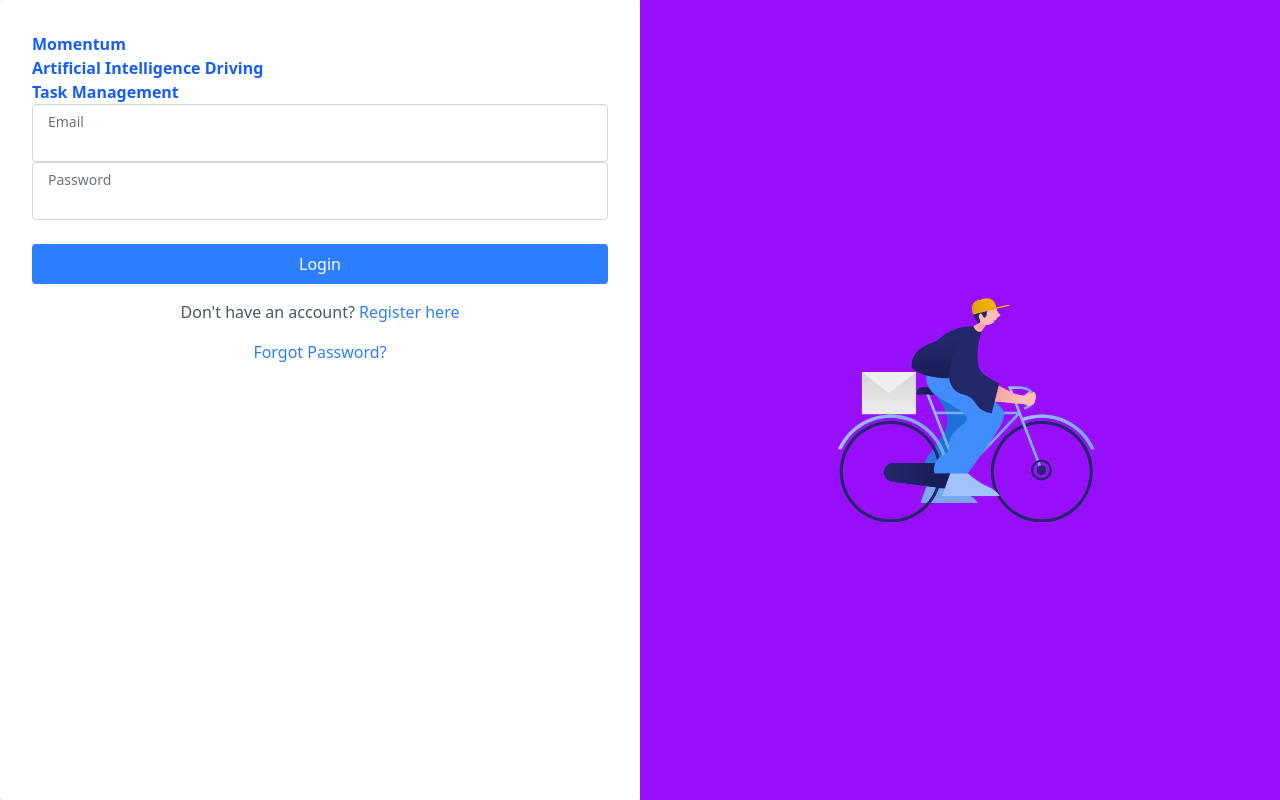
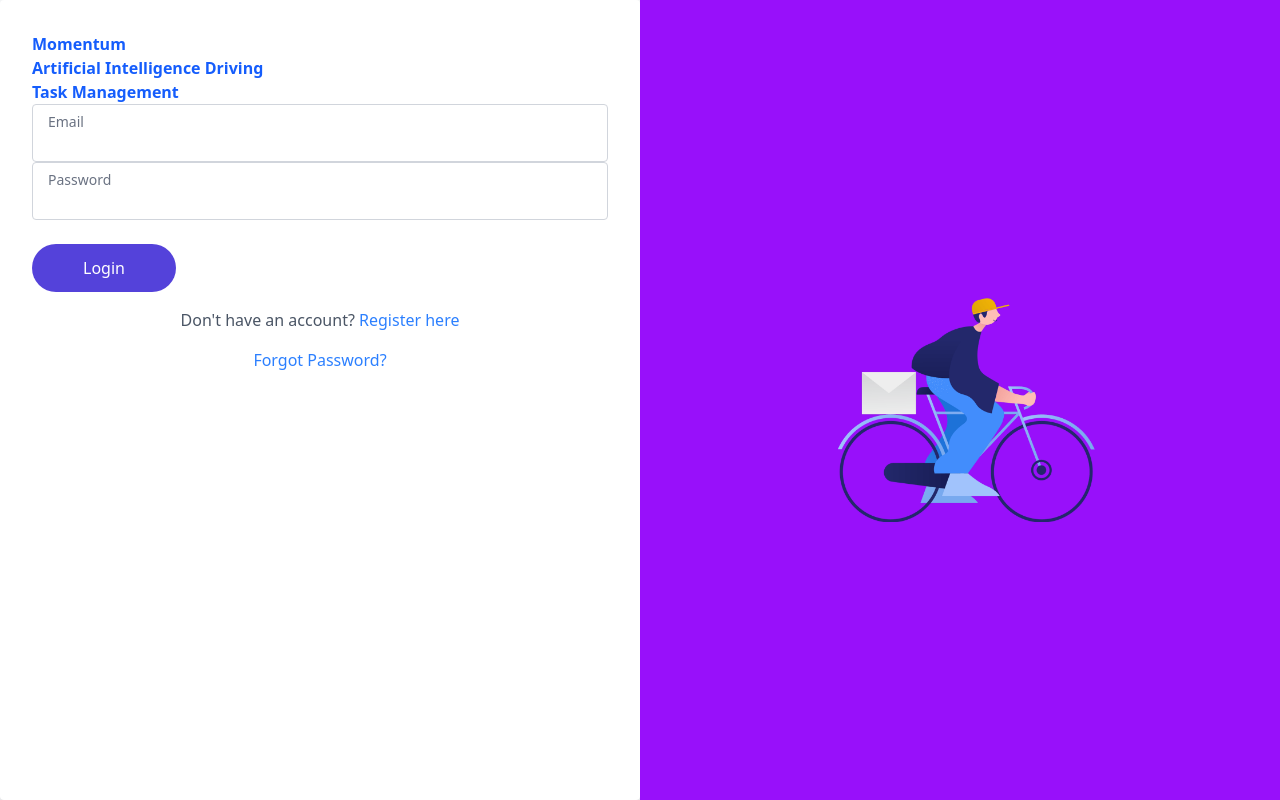
Before and after one commit to JayC-SF/SOEN357-Project, a React (Vite) app in the folder frontend/: page /login in a window 1280 px wide. Built offline with nearby package versions, Linux system fonts and the light colour scheme.

Commit message:
Tweak button

```diff
--- a/frontend/src/pages/LoginPage.tsx
+++ b/frontend/src/pages/LoginPage.tsx
@@ -35,7 +35,7 @@ export default function LoginPage() {
           </div>
           <button
             type="submit"
-            className="w-full bg-blue-500 text-white p-2 rounded hover:bg-blue-600 transition duration-200"
+            className="w-36 h-12 bg-primary-normal text-white p-2 rounded-full hover:bg-primary-normal-hover transition duration-200"
           >
             Login
           </button>
```
